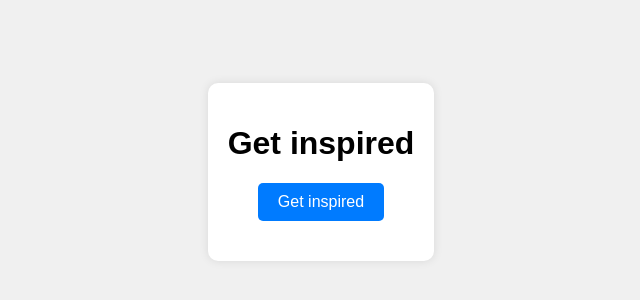
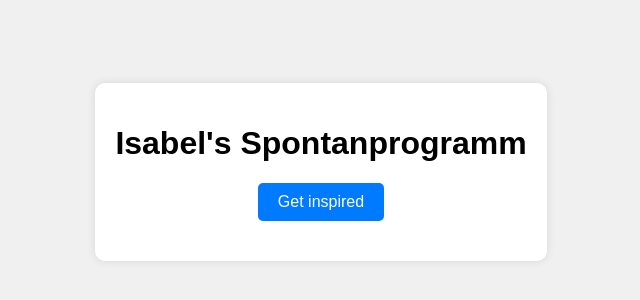
Before and after one commit to nosterix30/Inspiration, a plain HTML site: page index.html in a window 1280 px wide. Shown: the part 236-536 px from the top of the page, without its empty margins (319-959 px from the left). Drawn offline with Linux system fonts and the light colour scheme.

Commit message:
Update index.html

```diff
--- a/index.html
+++ b/index.html
@@ -41,7 +41,7 @@
 </head>
 <body>
     <div class="container">
-        <h1>Get inspired</h1>
+        <h1>Isabel's Spontanprogramm</h1>
         <button id="generateButton">Get inspired</button>
         <div id="idea" class="idea"></div>
     </div>
```
